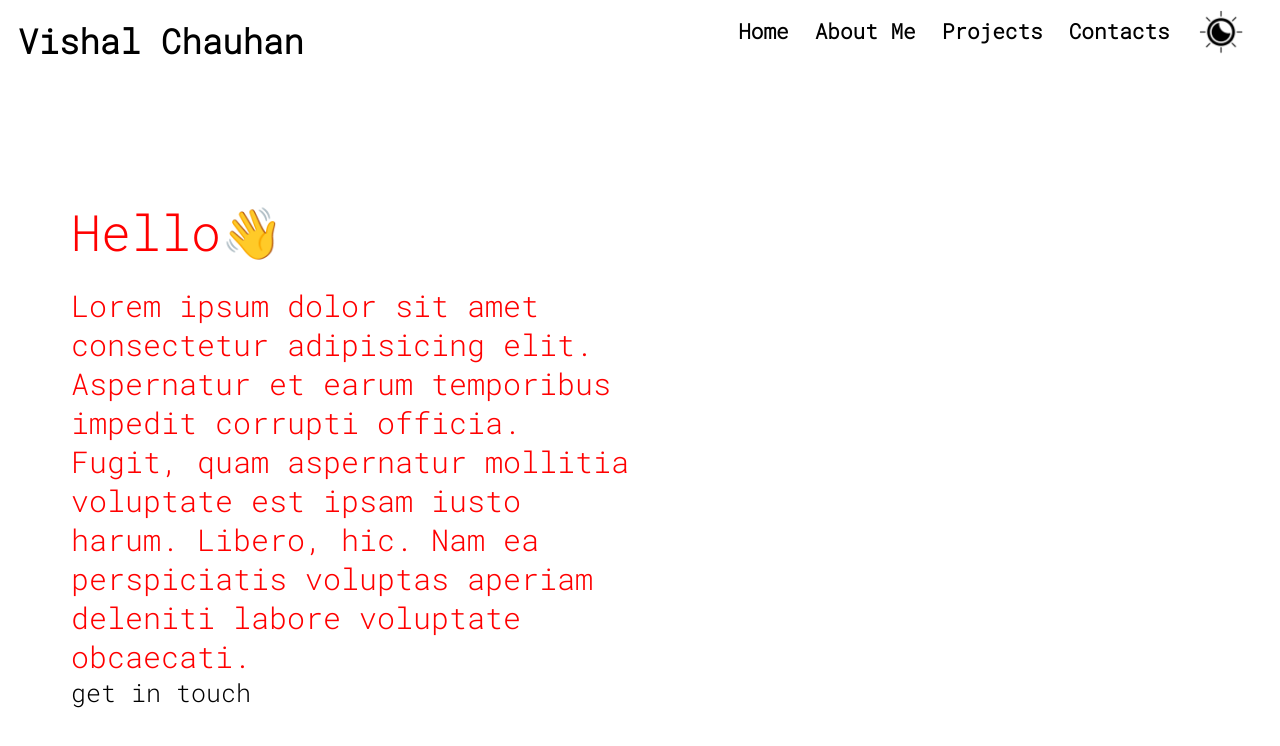
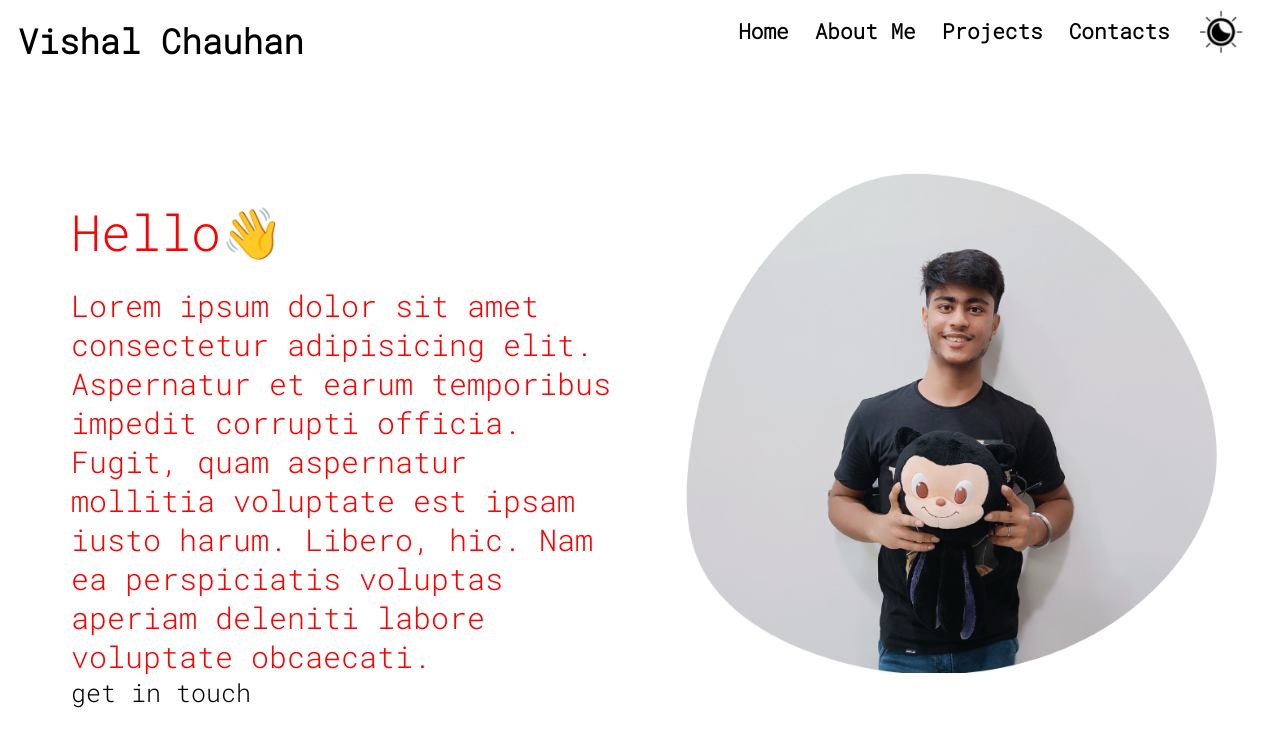
Before and after one commit to vish-han/my-website, a React (Vite) app: page / in a window 1280 px wide. Shown: the top 746 px of the page. Built offline with nearby package versions, Linux system fonts and the light colour scheme.

Commit message:
image added

```diff
--- a/src/Pages/Home.css
+++ b/src/Pages/Home.css
@@ -24,6 +24,7 @@
     justify-content: space-between;
     margin-left: 63px;
     height:auto;
+
 }
 .container{
     display: flex;
@@ -38,4 +39,17 @@
 .right{
     display: flex;
     flex: 1;
+    align-items: center;
+    justify-content:center;
 }
+.mypic{
+    height:500px;
+    width:650px;
+    transition: width 1.5s, height 1.5s;
+}
+.mypic:hover{
+
+    width:700px;
+    height: 550px
+
+}
--- a/src/Pages/Home.jsx
+++ b/src/Pages/Home.jsx
@@ -1,19 +1,21 @@
 import React from 'react'
 import Navbar from '../Components/Navbar'
 import './Home.css'
-
+import MyPic from '../assets/mypic.png'
 const Home = () => {
   return (
     <div className="home">
     <Navbar/>
 <div className="container">
 <div className="left">
-    <div className="intro">
+      <div className="intro">
 <div className="hello">Hello👋</div>
 <div className="disc">Lorem ipsum dolor sit amet consectetur adipisicing elit. Aspernatur et earum temporibus impedit corrupti officia. Fugit, quam aspernatur mollitia voluptate est ipsam iusto harum. Libero, hic. Nam ea perspiciatis voluptas aperiam deleniti labore voluptate obcaecati.</div>
 <div className="in-touch">get in touch</div>
     </div></div>
-<div className="right"></div>
+<div className="right">
+  <img src={MyPic} className="mypic" alt="" srcset=""/>
+</div>
 </div>
     </div>
   )
```
Also changed, not shown: src/assets/mypic.png (added).
